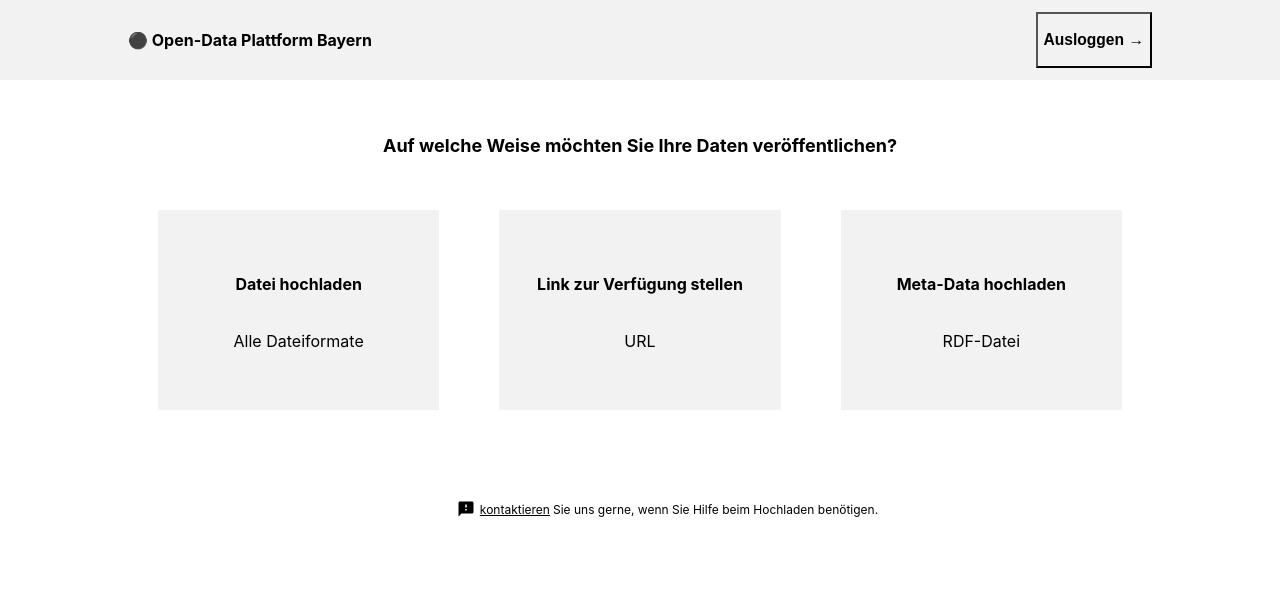
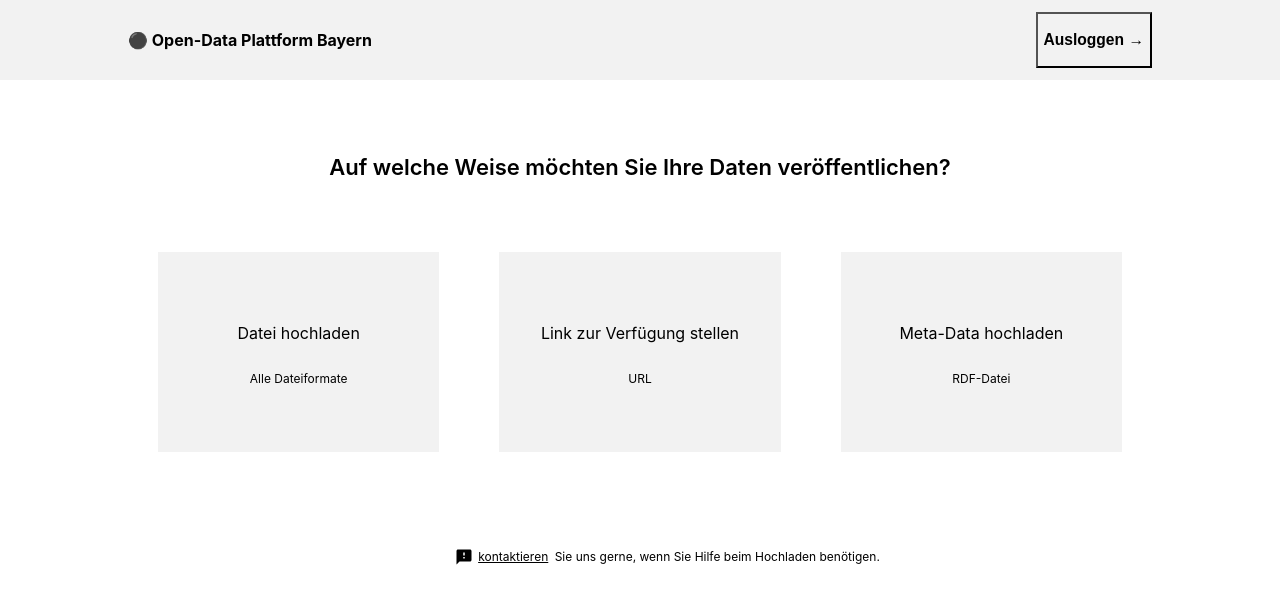
Before and after one commit to devansh-srivastav/open-data, a Next.js app: page /upload in a window 1280 px wide. Shown: the top 604 px of the page. Built offline with nearby package versions, Linux system fonts and the light colour scheme.

Commit message:
font size

```diff
--- a/components/popup.js
+++ b/components/popup.js
@@ -13,10 +13,10 @@ export default function Popup(props) {
                    </svg>
                </div>
                <div className="login-details">
-                   <strong>Zurück</strong>
+                   <p className="s-22 bold">Zurück</p>
                 </div>
 
-               <div>
+               <div className="s-16">
                    Sind Sie sicher, dass Sie zurück gehen wollen?<br />Die eingegebenen Daten wurden noch nicht<br />hochgeladen und könnten verloren gehen.
                </div>
                <div className="full-w center pd0">
--- a/pages/error.js
+++ b/pages/error.js
@@ -19,8 +19,7 @@ export default function Error() {
                         <div className="full-w center">
                             <div>
                                 <h1>🚫</h1>
-                                <h3>Entschuldigung, es liegt ein technischer Fehler vor.  Bitte wiederholen Sie die Aktion</h3>
-
+                                <p classname="s-16">Entschuldigung, es liegt ein technischer Fehler vor.  Bitte<br/> wiederholen Sie die Aktion</p>
                                 </div>
 
                         </div>
--- a/pages/login.js
+++ b/pages/login.js
@@ -62,12 +62,12 @@ export default function Home() {
             <main>
                 <div className="screen">
                     <div className="screen-title">
-                        <strong>  Login </strong>
+                        <p className="s-22 bold">  Login </p>
                     </div>
 
                    <div className="login-loader" style={loading ? { opacity: 1 } : { opacity: 0 }}> <Image src="/loader.gif" width="35" height="35" alt="" /></div>
 
-                    <div className="login-detail">
+                    <div className="s-16 mar-auto mar-btm-20">
                         Bitte loggen Sie sich ein, um daten hochzuladen.
                     </div>
 
--- a/pages/success.js
+++ b/pages/success.js
@@ -18,7 +18,7 @@ export default function Success() {
                         <div className="full-w center">
                             <div>
                                 <h1>🚀</h1>
-                                <h3>Ihre Daten wurden erfolgreich hochgeladen und werden in Kürze auf Ihrem Dashboard und öffentlich auf der Plattform verfügbar sein.</h3>
+                                <p classname="s-16">Ihre Daten wurden erfolgreich hochgeladen und werden in Kürze auf <br/>Ihrem Dashboard und öffentlich auf der Plattform verfügbar sein.</p>
                             </div>
 
                         </div>
--- a/pages/upload-data.js
+++ b/pages/upload-data.js
@@ -136,7 +136,7 @@ export default function Uploaddata() {
 
                 {!loading && <div className="screen">
                     <div className="screen-title">
-                        <strong>Datei hochladen</strong>
+                        <p className="s-22 bold">Datei hochladen</p>
                     </div>
 
                     <form className="data-form" name="file upload" method="post" autoComplete="off">
--- a/pages/upload-link-data.js
+++ b/pages/upload-link-data.js
@@ -96,7 +96,7 @@ export default function Uploadlinkdata() {
                 {!loading &&
                     <div className="screen">
                         <div className="screen-title">
-                            <strong>Link zur Verfügung stellen</strong>
+                        <p className="s-22 bold">Link zur Verfügung stellen</p>
                     </div>
                     <form className="data-form" name="url upload" method="post" autoComplete="off">
                         <input type="email" value={email} name="email" hidden onChange={() => { }} />
--- a/pages/upload-meta-data.js
+++ b/pages/upload-meta-data.js
@@ -121,7 +121,7 @@ export default function Uploadmetadata() {
 
                 {!loading && <div className="screen">
                     <div className="screen-title">
-                        <strong>Meta-dada hochladen</strong>
+                        <p className="s-22 bold">Meta-dada hochladen</p>
                     </div>
 
                     <form className="data-form" name="file upload" method="post" autoComplete="off">
--- a/pages/upload.js
+++ b/pages/upload.js
@@ -25,25 +25,27 @@ export default function Home() {
                 <div className="screen">
 
                     <div className="login-detail">
-                        <strong> Auf welche Weise möchten Sie Ihre Daten veröffentlichen?</strong>
+                        <p className="s-22 bold">
+                            Auf welche Weise möchten Sie Ihre Daten veröffentlichen?
+                        </p>
                     </div>
 
                     <div className="upload-grid">
                         <div className="card-grid">
                             <div className="cards" onClick={() => {open("data")}}>
-                                <h4>Datei hochladen</h4>
-                                <p>Alle Dateiformate</p>
+                                <p className="s-16 ">Datei hochladen</p>
+                                <p className="s-12">Alle Dateiformate</p>
                                 </div>
 
 
                              <div className="cards" onClick={() => { open("link") }}>
-                                    <h4>Link zur Verfügung stellen</h4>
-                                <p>URL</p>
+                                <p className="s-16 ">Link zur Verfügung stellen</p>
+                                <p className="s-12">URL</p>
                                 </div>
 
                              <div className="cards" onClick={() => { open("meta") }}>
-                                <h4>Meta-Data hochladen</h4>
-                                <p>RDF-Datei</p>
+                                <p className="s-16 ">Meta-Data hochladen</p>
+                                <p className="s-12">RDF-Datei</p>
                                 </div>
                         </div>
 
@@ -53,7 +55,7 @@ export default function Home() {
                         <svg width="18" height="18" viewBox="0 0 18 18" fill="none" xmlns="http://www.w3.org/2000/svg">
                             <path d="M15 1.5H3C2.17125 1.5 1.5075 2.17125 1.5075 3L1.5 16.5L4.5 13.5H15C15.8288 13.5 16.5 12.8288 16.5 12V3C16.5 2.17125 15.8288 1.5 15 1.5ZM9.75 10.5H8.25V9H9.75V10.5ZM9.75 7.5H8.25V4.5H9.75V7.5Z" fill="black" />
                         </svg>
-                        <a href="mailto: olga.popova@dpschool.io">kontaktieren</a> Sie uns gerne, wenn Sie Hilfe beim Hochladen benötigen.
+                        <p className="s-12"><a href="mailto: olga.popova@dpschool.io" className="s-12">kontaktieren</a> Sie uns gerne, wenn Sie Hilfe beim Hochladen benötigen.</p>
 
                     </div>
 
--- a/styles/index.css
+++ b/styles/index.css
@@ -136,11 +136,7 @@ code {
     font-size: 1.5rem;
 }
 
-.card p {
-    margin: 0;
-    font-size: 1.25rem;
-    line-height: 1.5;
-}
+
 
 .logo {
     height: 1em;
@@ -165,7 +161,6 @@ hr {
     border-right: 0px;
     border-left: 0px;
     width: 100%;
-    margin-top: 20px;
 }
 
 .upload-container h4{
--- a/styles/login.css
+++ b/styles/login.css
@@ -66,3 +66,31 @@ input.red-border,textarea.red-border{
         justify-content: center;
         padding-bottom: 100px;
     }
+
+.s-16 {
+    font-size: 16px;
+    color:black
+}
+
+.s-12 {
+    font-size: 12px;
+    color: black
+}
+
+.s-22 {
+    font-size: 22px;
+    line-height: 26px;
+}
+
+.bold {
+    font-style: normal;
+    font-weight: 600;
+}
+
+.normal {
+    font-weight: normal;
+}
+
+.mar-btm-20{
+    margin-bottom:20px;
+}
```
Also changed, not shown: pages/dashboard.js (+4 -4 lines), pages/index.js (+6 -6 lines).
